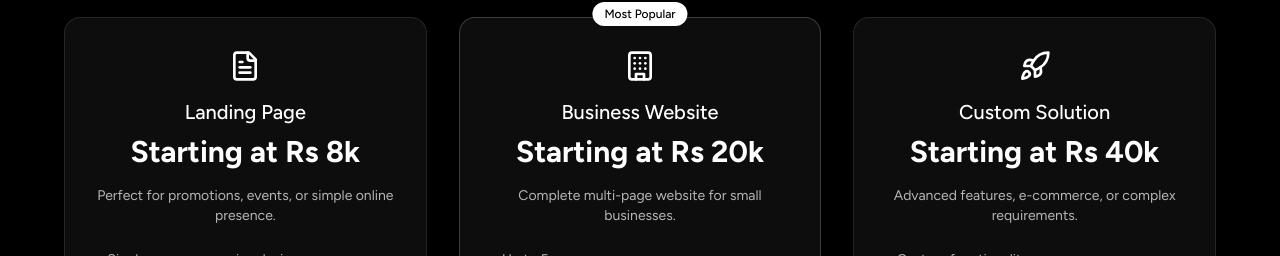
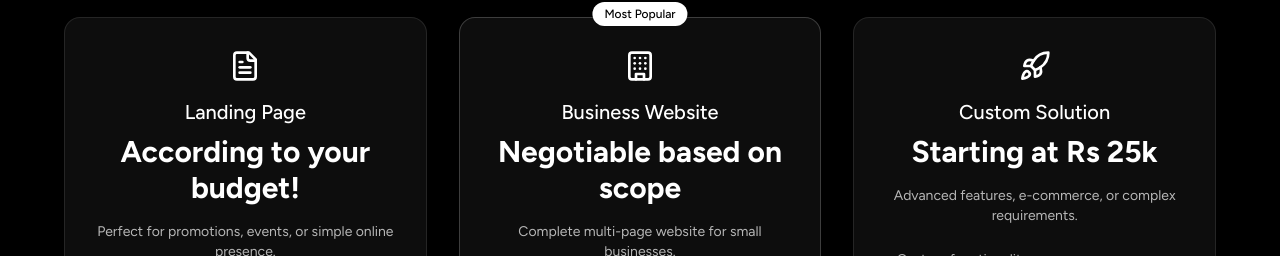
Before and after one commit to Rayyan2008/Rayyan-Web-Studios, a Next.js app: page /pricing in a window 1280 px wide. Shown: the part 430-686 px from the top of the page. Built offline with nearby package versions, Linux system fonts and the light colour scheme.

Commit message:
PRICE CHANGES

```diff
--- a/app/pricing/page.tsx
+++ b/app/pricing/page.tsx
@@ -41,7 +41,7 @@ export default function Pricing() {
             <div className="p-8 rounded-2xl bg-white/5 backdrop-blur-sm border border-white/10 hover:bg-white/10 transition-all duration-300 text-center">
               <FileText className="w-8 h-8 mb-4 text-white inline-block" />
               <h3 className="text-xl font-medium text-white mb-2">Landing Page</h3>
-              <div className="text-3xl font-bold text-white mb-4">Starting at Rs 8k</div>
+              <div className="text-3xl font-bold text-white mb-4">According to your budget!</div>
               <p className="text-sm text-white/70 mb-6">Perfect for promotions, events, or simple online presence.</p>
               <ul className="text-left text-sm text-white/70 space-y-2 mb-6">
                 <li>• Single-page responsive design</li>
@@ -61,7 +61,7 @@ export default function Pricing() {
               </div>
               <Building className="w-8 h-8 mb-4 text-white inline-block" />
               <h3 className="text-xl font-medium text-white mb-2">Business Website</h3>
-              <div className="text-3xl font-bold text-white mb-4">Starting at Rs 20k</div>
+              <div className="text-3xl font-bold text-white mb-4">Negotiable based on scope</div>
               <p className="text-sm text-white/70 mb-6">Complete multi-page website for small businesses.</p>
               <ul className="text-left text-sm text-white/70 space-y-2 mb-6">
                 <li>• Up to 5 pages</li>
@@ -79,7 +79,7 @@ export default function Pricing() {
             <div className="p-8 rounded-2xl bg-white/5 backdrop-blur-sm border border-white/10 hover:bg-white/10 transition-all duration-300 text-center">
               <Rocket className="w-8 h-8 mb-4 text-white inline-block" />
               <h3 className="text-xl font-medium text-white mb-2">Custom Solution</h3>
-              <div className="text-3xl font-bold text-white mb-4">Starting at Rs 40k</div>
+              <div className="text-3xl font-bold text-white mb-4">Starting at Rs 25k</div>
               <p className="text-sm text-white/70 mb-6">Advanced features, e-commerce, or complex requirements.</p>
               <ul className="text-left text-sm text-white/70 space-y-2 mb-6">
                 <li>• Custom functionality</li>
```
